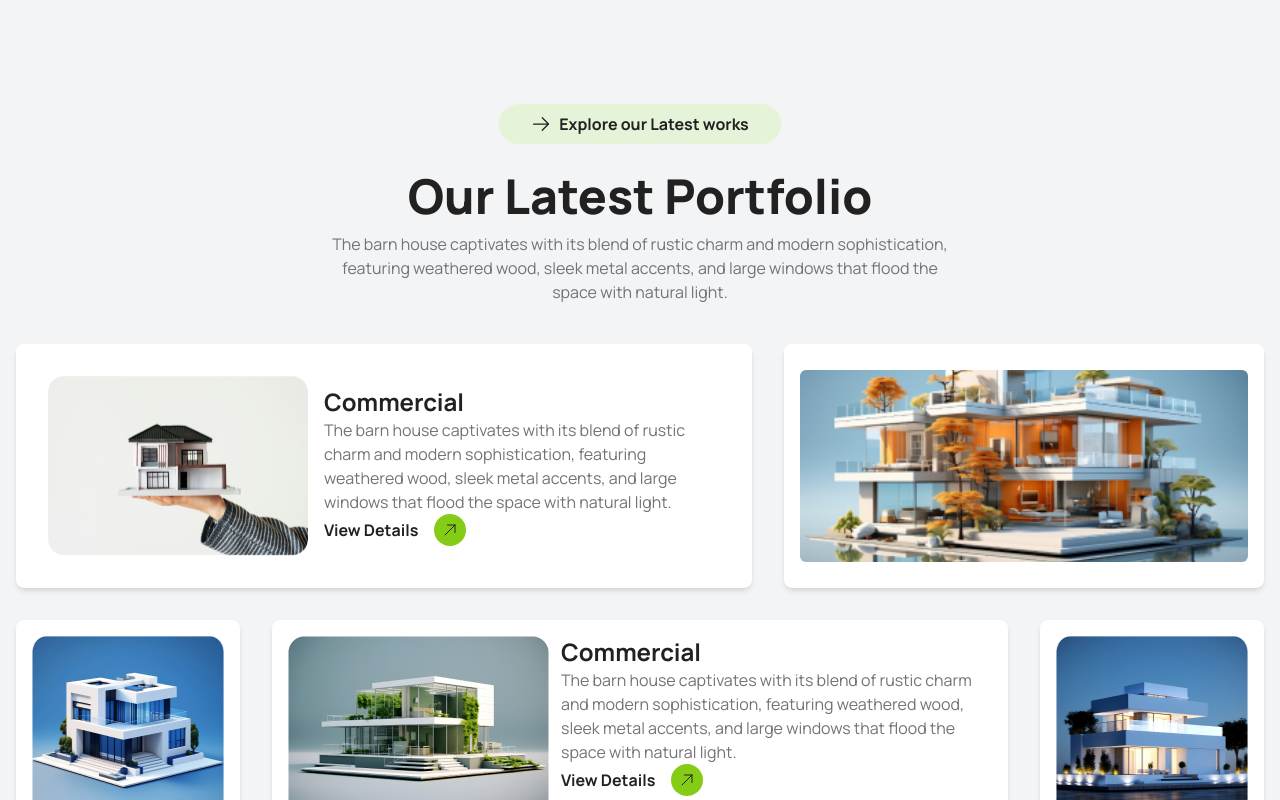
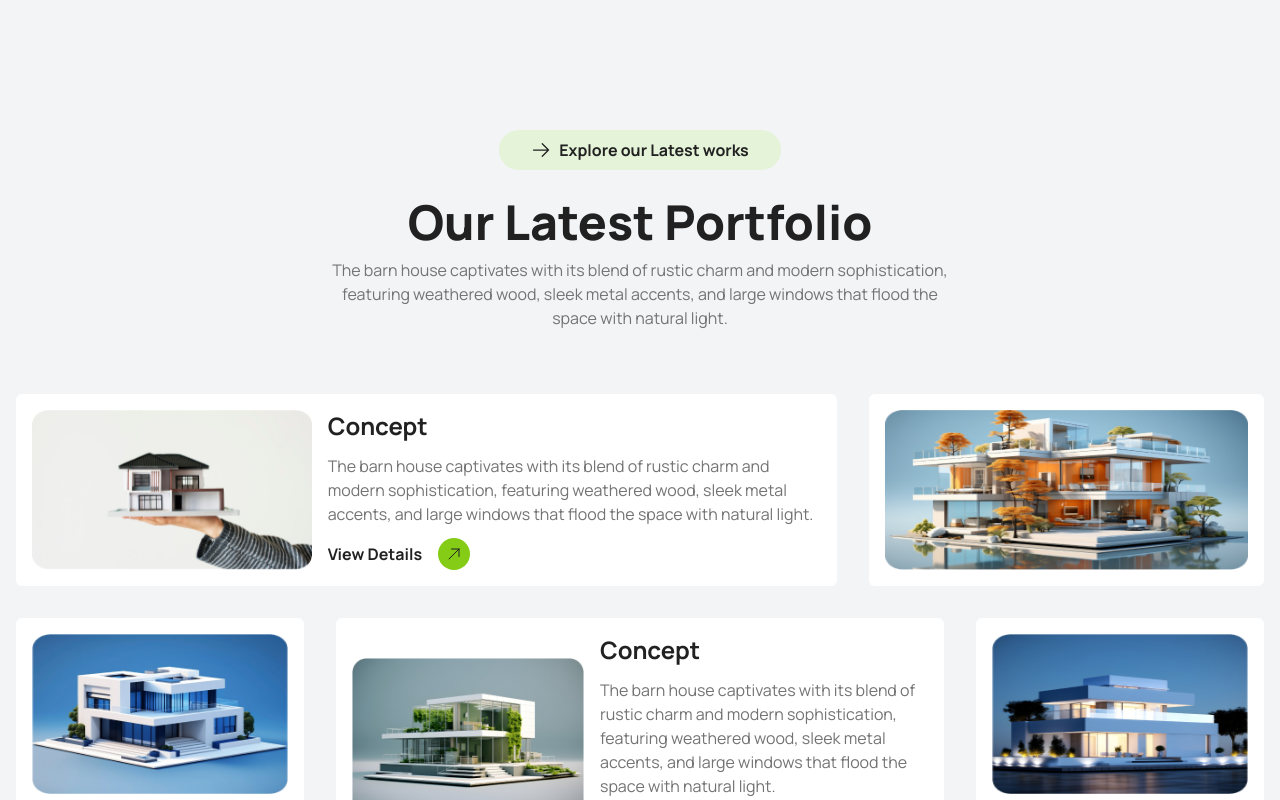
Before and after one commit to mdridwanh20/Milestone-three-asgmt-03, a plain HTML site: page index.html in a window 1280 px wide. Shown: the part 2000-2800 px from the top of the page. Drawn offline with nearby package versions, Linux system fonts and the light colour scheme.

Commit message:
final check

```diff
--- a/index.html
+++ b/index.html
@@ -112,11 +112,17 @@
     <main class=" bg-gray-100 ">
           <!-- --------------------------------------------------------------about section here -->
       <section class="container mx-auto px-4 py-24">
+
               <div class="about-section hero">
                 <div class="hero-content grid grid-cols-1 lg:grid-cols-2 gap-10 ">
                 <!-- about text here -->
-                      <div>
+                      <div class="">
 
+                        <div class="about-line">
+                          <img class="w-24" src="./assets/Vector.png" alt="">
+                        </div>
+
+                        <div class="">
                           <button class="flex items-center font-bold rounded-full py-2 px-8 my-4 bg-white ">
 
                             <svg xmlns="http://www.w3.org/2000/svg" fill="none" viewBox="0 0 24 24" stroke-width="1.5" stroke="currentColor" class="size-5 me-2">
@@ -125,11 +131,12 @@
                             About Us
                           </button>
 
-                        <h1 class="text-3xl w-full lg:text-5xl font-extrabold">We design thoughtful, liveable spaces</h1>
+                          <h1 class="text-3xl  w-full lg:text-5xl font-extrabold">We design thoughtful, liveable spaces</h1>
                           <p class="py-6">
                             The barn house captivates with its blend of rustic charm and
                             modern sophistication, featuring weathered wood, sleek metal accents.
                           </p>
+                        </div>
 
                       <!--  card here -->
                           <div class="card-container space-y-4 grid grid-cols-1">
@@ -158,7 +165,6 @@
                               </div>
                           </div>
 
-
                       </div>
 
                 <!-- about image here -->
@@ -168,8 +174,8 @@
                           class="w-full" />
                       </div>
                 </div>
+              </div>
 
-              </div>
       </section>
 
       <!-- --------------------------------------------------------------works section here-->
@@ -242,71 +248,80 @@
             </div>
 
           <!-- portfolio card container -->
-          <div class="portfolio-container grid lg:grid-cols-5 gap-8 mt-10">
+            <div class="portfolio-container grid grid-cols-1 lg:grid-cols-12 gap-8 mt-16">
+                  <!-- card one -->
+                   <div class="col-span-12 lg:col-span-8 rounded-md border-red-300 bg-white ">
+                        <!-- card one cnt -->
+                        <div class="">
+                          <div class="hero-content flex-col lg:flex-row ">
+                            <img class="lg:max-w-sm w-full lg:max-h-40" src="./assets/img1.png" alt="">
 
-        <!-- card one -->
-              <div class="md:col-span-3 bg-white rounded-lg shadow-md items-center p-4 ">
-                <!-- card one cnt -->
-                  <div class="hero-content flex-col sm:flex-row">
-                      <img class="w-full md:max-w-md" src="./assets/img1.png" alt="">
-
-                        <div class="">
-                          <h2 class="text-2xl font-bold">Commercial</h2>
+                              <div class="space-y-3">
+                                <h2 class="text-2xl font-bold">Concept</h2>
                                 <p class="">
                                   The barn house captivates with its blend of rustic charm and modern sophistication, featuring weathered wood, sleek metal accents, and large windows that flood the space with natural light.
                                 </p>
-
                                 <button class="flex items-center font-bold rounded-full ">View Details
                                   <svg xmlns="http://www.w3.org/2000/svg" fill="none" viewBox="0 0 24 24" stroke-width="1.5" stroke="currentColor" class="size-8 bg-lime-500 p-2 rounded-full ms-4">
                                     <path stroke-linecap="round" stroke-linejoin="round" d="m4.5 19.5 15-15m0 0H8.25m11.25 0v11.25" />
                                   </svg>
                                 </button>
-
+                              </div>
                           </div>
                         </div>
 
                   </div>
 
                    <!-- card two -->
-              <div class=" two col-span-2 bg-white rounded-lg shadow-md flex items-center p-4  ">
-                <img class="max-h-48 rounded-md w-full object-cover" src="./assets/img2.png" alt="">
+                   <div class="col-span-12 lg:col-span-4 rounded-md border-red-300 bg-white">
+                      <!-- card one cnt -->
+                        <div class="p-4">
+                              <div>
+                                  <img class="max-h-40 w-full object-fit" src="./assets/img2.png " alt="">
+                              </div>
+                        </div>
                    </div>
 
+                   <!-- card three -->
+                   <div class="col-span-12 lg:col-span-3 rounded-md border-red-300 bg-white">
+                        <div class="p-4">
+                              <div>
+                                  <img class="max-h-40 w-full object-fit" src="./assets/img3.png" alt="">
+                              </div>
+                        </div>
+                   </div>
 
-        <!-- card three -->
-              <div class="   bg-white rounded-lg shadow-md flex items-center p-4  ">
-                <img class="h-full" src="./assets/img3.png" alt="">
-              </div>
                    <!-- card four -->
-              <div class="md:col-span-3 bg-white rounded-lg shadow-md flex items-center p-4 space-x-5">
-                <!-- card four cnt -->
-                <div class="flex flex-col sm:flex-row space-x-3">
-                  <img class="w-full md:max-w-md" src="./assets/img4.png" alt="">
+                   <div class="col-span-12 lg:col-span-6 rounded-md border-red-300 bg-white">
+                          <!-- card one cnt -->
+                        <div class="">
+                          <div class="hero-content flex-col lg:flex-row ">
+                            <img class="max-w-sm lg:max-h-40" src="./assets/img4.png" alt="">
 
-                  <div class="">
-                      <h2 class="text-2xl font-bold">Commercial</h2>
+                              <div class="space-y-3">
+                                <h2 class="text-2xl font-bold">Concept</h2>
                                 <p class="">
                                   The barn house captivates with its blend of rustic charm and modern sophistication, featuring weathered wood, sleek metal accents, and large windows that flood the space with natural light.
                                 </p>
-
                                 <button class="flex items-center font-bold rounded-full ">View Details
                                   <svg xmlns="http://www.w3.org/2000/svg" fill="none" viewBox="0 0 24 24" stroke-width="1.5" stroke="currentColor" class="size-8 bg-lime-500 p-2 rounded-full ms-4">
                                     <path stroke-linecap="round" stroke-linejoin="round" d="m4.5 19.5 15-15m0 0H8.25m11.25 0v11.25" />
                                   </svg>
                                 </button>
-
+                              </div>
+                          </div>
                         </div>
                    </div>
 
+                   <!-- card five -->
+                   <div class="col-span-12 lg:col-span-3 rounded-md border-red-300 bg-white">
+                          <div class="p-4 ">
+                                <div>
+                                  <img class="lg:max-h-40 w-full object-fit" src="./assets/img5.png" alt="">
                                 </div>
-
-        <!-- card five -->
-              <div class="portfolio-card five c bg-white rounded-lg shadow-md flex items-center p-4  ">
-                <img class="h-full" src="./assets/img5.png" alt="">
                           </div>
-
                    </div>
-
+            </div>
 
        </section>
 
@@ -575,11 +590,12 @@
               </div>
 
         </section>
+
     </main>
 
       <footer class="bg-[#1C1C1C] py-16">
 
-            <div class="footer-container container mx-auto flex flex-col items-center justify-center">
+            <div class="footer-container p-4 container mx-auto flex flex-col items-center justify-center">
 
                   <div class="mb-5">
                       <img src="./assets/white text logo.svg" alt="">
--- a/src/main.css
+++ b/src/main.css
@@ -14,6 +14,6 @@ p{
     background-size: 100%;
 } */
 
-.card-body :where(p) {
+/* .card-body :where(p) {
 	flex-grow: 0;
-}
+} */
```
Lines whose indentation alone changed are shown as unchanged.
